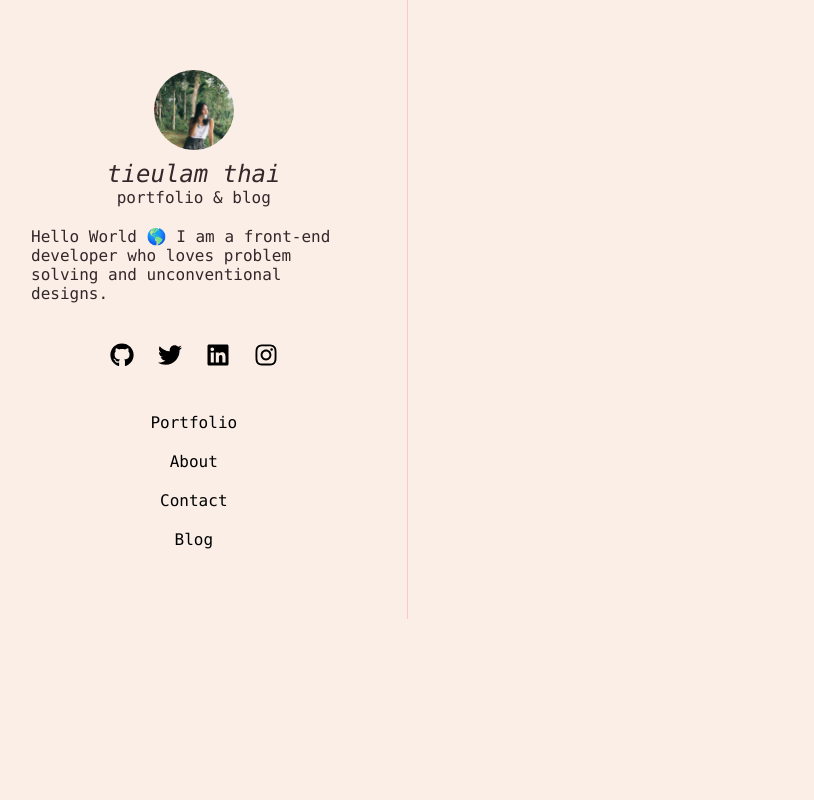
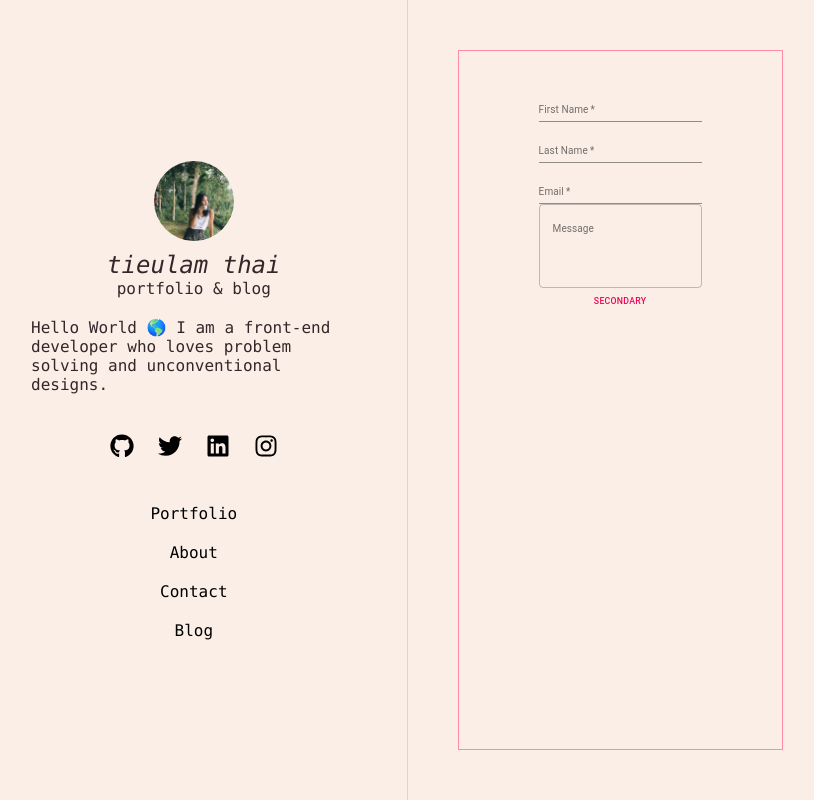
Before and after one commit to tt954/gatsby-portfolio, a Gatsby site: page / in a window 1280 px wide. Shown: the whole page, without its empty margins (19-833 px from the left). Built offline with nearby package versions, Linux system fonts and the light colour scheme; Gatsby itself is replaced by a stand-in of ours.

Commit message:
add: contact form

```diff
--- a/gatsby-config.js
+++ b/gatsby-config.js
@@ -8,6 +8,7 @@ module.exports = {
   /* Your site config here */
   plugins: [
     `gatsby-plugin-sass`,
+    `gatsby-plugin-material-ui`,
     {
       resolve: "gatsby-plugin-web-font-loader",
       options: {
--- a/package.json
+++ b/package.json
@@ -14,7 +14,9 @@
     "test": "echo \"Write tests! -> https://gatsby.dev/unit-testing\" && exit 1"
   },
   "dependencies": {
+    "@material-ui/core": "^4.11.4",
     "gatsby": "^3.3.1",
+    "gatsby-plugin-material-ui": "^3.0.1",
     "gatsby-plugin-sass": "^4.4.0",
     "gatsby-plugin-web-font-loader": "^1.0.4",
     "react": "^17.0.1",
--- /dev/null
+++ b/src/components/contact/Contact.js
@@ -0,0 +1,23 @@
+import React from 'react'
+import TextField from "@material-ui/core/TextField"
+import Button from "@material-ui/core/Button"
+
+export default function Contact() {
+    return (
+      <div className="main__contact">
+        <form className="contactForm">
+          <TextField required id="standard-basic" label="First Name" />
+          <TextField required id="standard-basic" label="Last Name" />
+          <TextField required id="standard-basic" label="Email" />
+          <TextField
+            id="outlined-multiline-static"
+            label="Message"
+            multiline
+            rows={4}
+            variant="outlined"
+          />
+          <Button color="secondary">Secondary</Button>
+        </form>
+      </div>
+    )
+}
--- a/src/pages/contact.js
+++ b/src/pages/contact.js
@@ -1,8 +1,10 @@
 import React from "react"
+import Sidebar from "../components/Sidebar"
 
 export default function Contact() {
   return (
     <div>
+      <Sidebar />
       <p>contact me</p>
     </div>
   )
--- a/src/pages/index.js
+++ b/src/pages/index.js
@@ -1,6 +1,7 @@
 import React from "react"
 
 import Sidebar from '../components/Sidebar'
+import Contact from '../components/contact/Contact';
 // import { projectData } from '../media/data'
 import '../styles/index.scss';
 
@@ -20,7 +21,7 @@ export default function Home() {
   return (
     <div className="App">
       <Sidebar />
-
+      <Contact />
     </div>
   )
 }
--- /dev/null
+++ b/src/styles/_contact.scss
@@ -0,0 +1,9 @@
+.main__contact {
+    border: 1px solid $primary;
+    margin: 5rem;
+    padding: 3rem 8rem;
+    .contactForm {
+        display: flex;
+        flex-direction: column;
+    }
+}
--- a/src/styles/index.scss
+++ b/src/styles/index.scss
@@ -8,6 +8,7 @@ body {
 }
 
 .App {
+  display: flex;
   width: 100vw; height: 100vh;
 }
 
@@ -18,3 +19,4 @@ body {
 }
 
 @import './sidebar';
+@import './contact';
```
Also changed, not shown: 1 other file.
